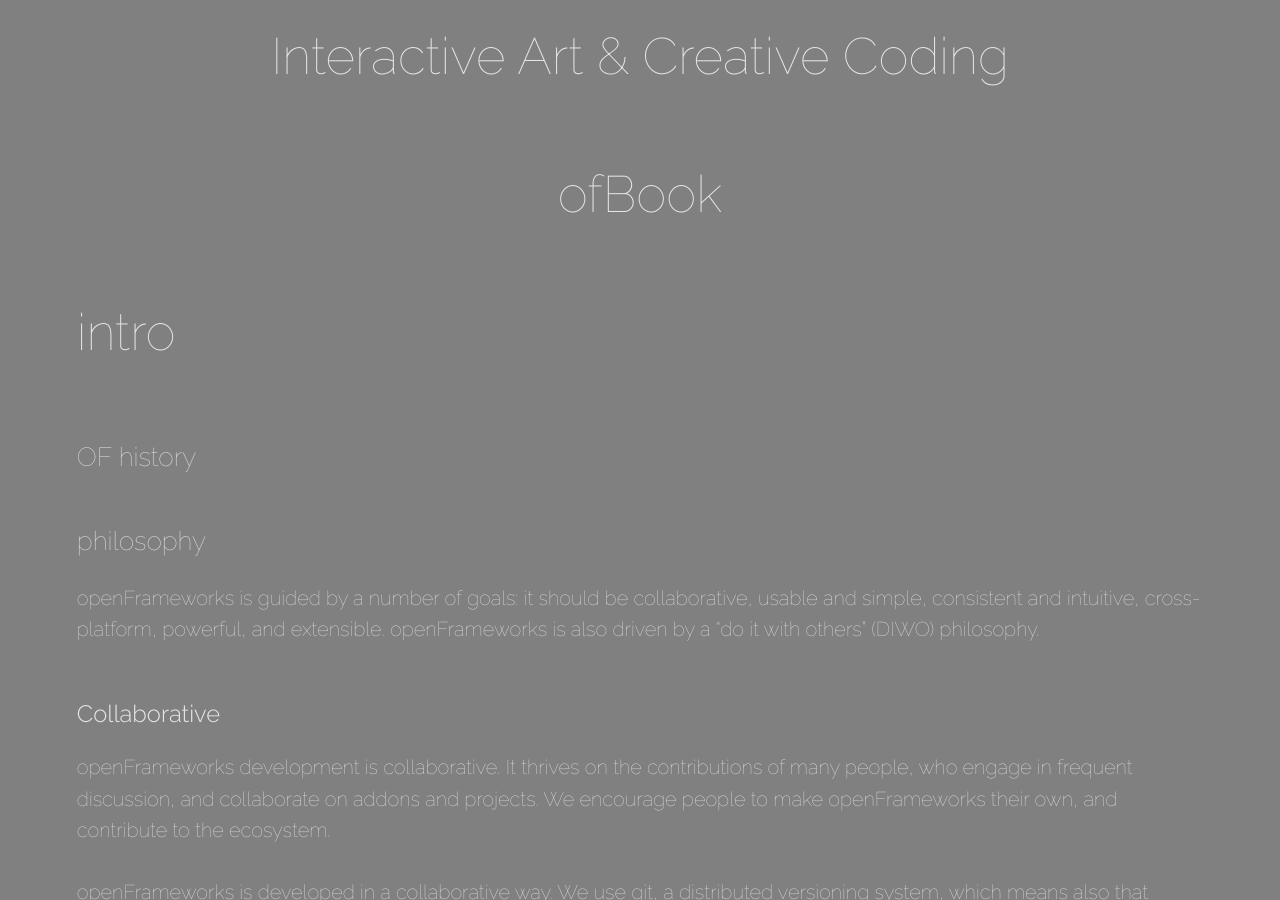
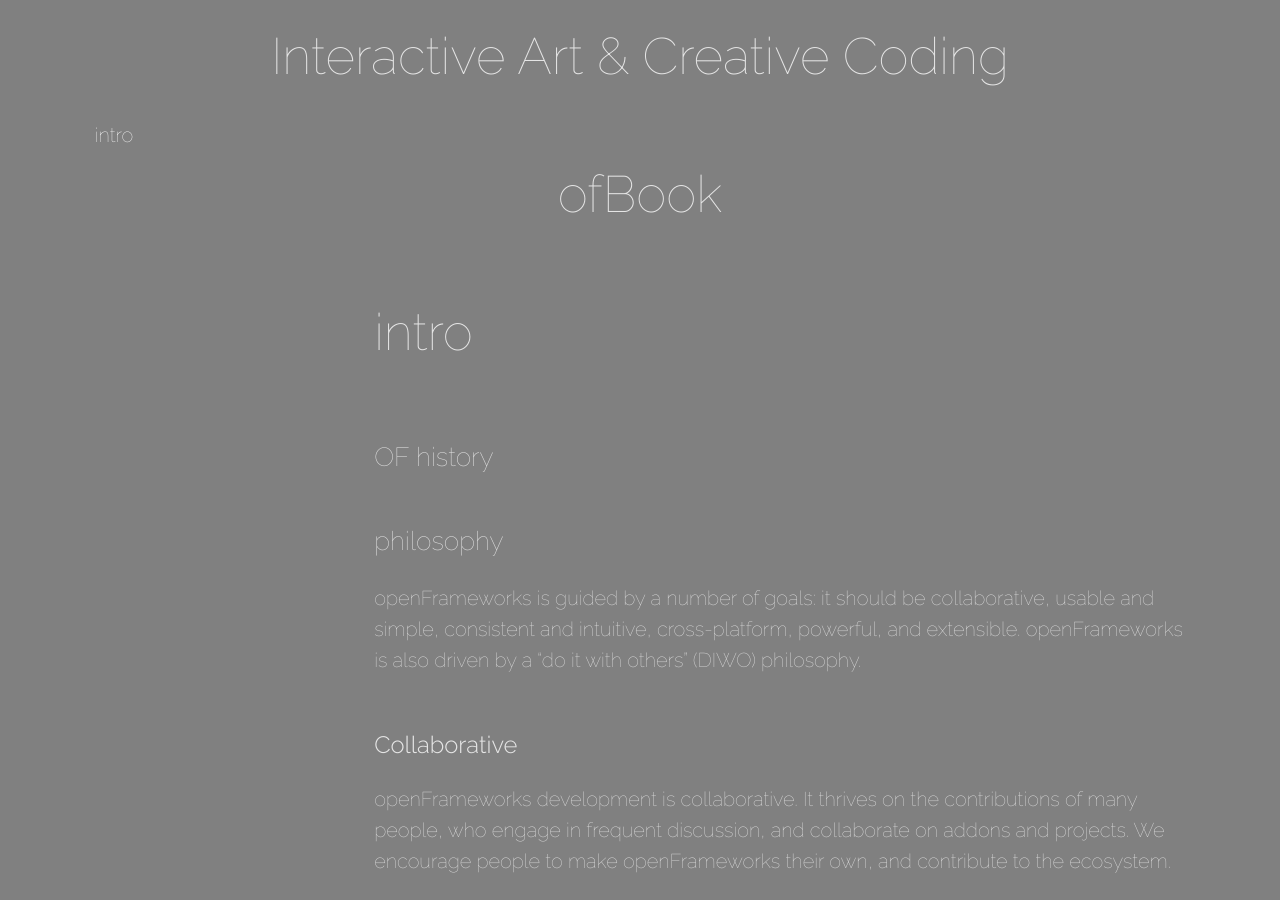
Before and after one commit to andrew-dash/interactiveart.io, a Jekyll site: the page built from _ofbook/intro/chapter.md, in a window 1280 px wide and 900 px high. Built offline with Jekyll 4.4.1, drawn with Linux system fonts in a browser that asks for light colours; comment, search, counter and statistics services are not loaded.

Commit message:
chapter layout

```diff
--- a/_layouts/chapter.html
+++ b/_layouts/chapter.html
@@ -5,7 +5,13 @@
 <section class="container">
 
 	{% include navigation.html %}
+	<div class="grid-fourth" id="sticky-chapters">
+		{% for chapter in site.ofbook reversed%}
+			<p><a href="#{{chapter.number}}">{{ chapter.title }}</a></p>
+		{% endfor %}
+	</div>
 
-	{{ content }}
-
+	<div class="grid-three-fourths offset-fourth">
+		{{ content }}
+	</div>
 </section>
```
Also changed, not shown: 2 other files.
